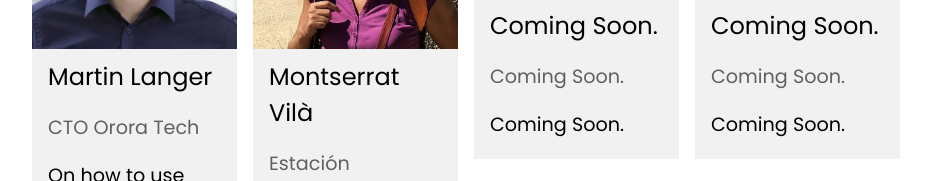
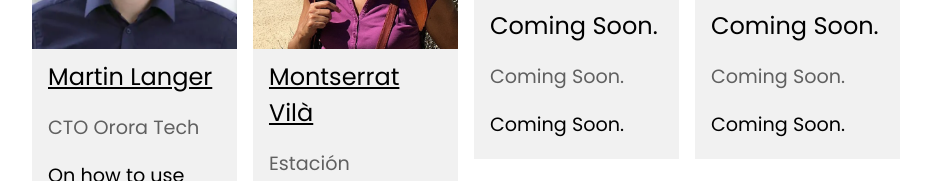
Before and after one commit to fridowicke/thinkersandmakers, a plain HTML site: page index.html in a window 1280 px wide. Shown: the part 1255-1436 px from the top of the page, without its empty margins (324-1255 px from the left). Drawn offline with nearby package versions, Linux system fonts and the light colour scheme.

Commit message:
add personal links

```diff
--- a/index.html
+++ b/index.html
@@ -124,7 +124,7 @@ p {font-size:larger}
       <div class="w3-light-grey">
         <img src="Martin_Langer.png" alt="Martin Langer" style="width:100%;">
         <div class="w3-container">
-          <h3>Martin Langer</h3>
+          <h3><a href="https://ororatech.com/about/">Martin Langer</a></h3>
           <p class="w3-opacity">CTO Orora Tech</p>
           <p>On how to use satelites and Computer Vision to prevent Wildfires.</p>
         </div>
@@ -134,7 +134,7 @@ p {font-size:larger}
       <div class="w3-light-grey">
         <img src="Montserrat-VIla.jpg" alt="Prof. Montserrat Vilà" style="width:100%;">
         <div class="w3-container">
-          <h3>Montserrat Vilà</h3>
+          <h3><a href="http://www.montsevila.org">Montserrat Vilà</a></h3>
           <p class="w3-opacity">Estación Biológica de Doñana, Sevilla</p>
           <p>On invasive species and the battle for regional habitats. </p>
         </div>
```
Also changed, not shown: logo_square.png (added), logo_square_whitebg.png (added), 1 other file.
